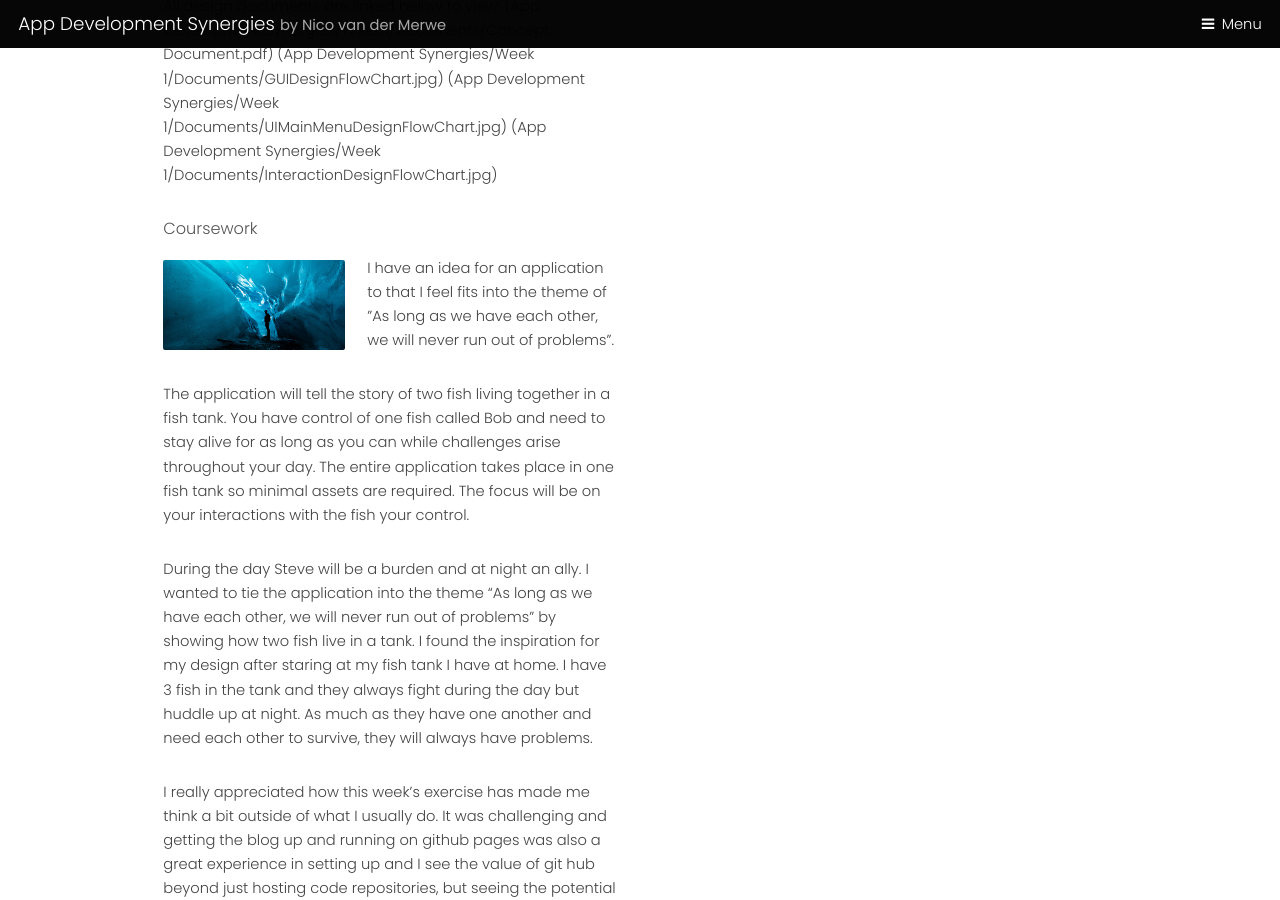
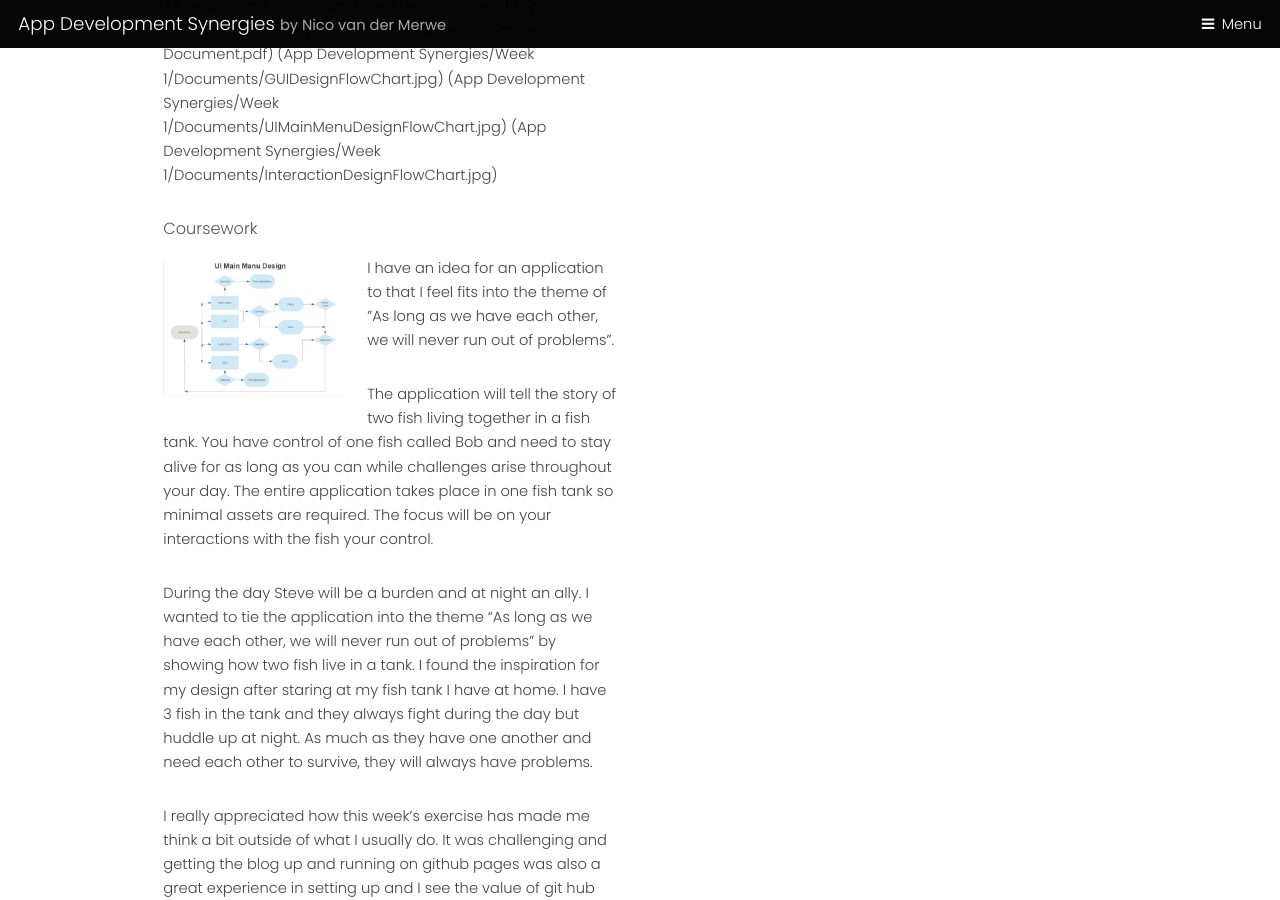
Before and after one commit to NicoVDMerweCRJ/NicoVDMerweCRJ.github.io, a Jekyll site: the page appdevelopmentsynergies.html, which Jekyll copies as it is, in a window 1280 px wide and 900 px high, scrolled down 3194 px. Built offline with Jekyll 4.4.1, drawn with Linux system fonts in a browser that asks for light colours.

Commit message:
Update appdevelopmentsynergies.html

```diff
--- a/appdevelopmentsynergies.html
+++ b/appdevelopmentsynergies.html
@@ -86,7 +86,7 @@ Textures will be 2k resolution and all materials are developed in Unreal Engine
 							(App Development Synergies/Week 1/Documents/InteractionDesignFlowChart.jpg)
 
 							<h4>Coursework</h4>
-							<p><span class="image left"><img src="images/pic02.jpg" alt="" /></span>I have an idea for an application to that I feel fits into the theme of ”As long as we have each other, we will never run out of problems”.</p>
+							<p><span class="image left"><img src="App Development Synergies/Week 1/Documents/UIMainMenuDesignFlowChart.jpg" alt="" /></span>I have an idea for an application to that I feel fits into the theme of ”As long as we have each other, we will never run out of problems”.</p>
 							<p>The application will tell the story of two fish living together in a fish tank. You have control of one fish called Bob and need to stay alive for as long as you can while challenges arise throughout your day. The entire application takes place in one fish tank so minimal assets are required. The focus will be on your interactions with the fish your control.</p>
 							<p>During the day Steve will be a burden and at night an ally. I wanted to tie the application into the theme “As long as we have each other, we will never run out of problems” by showing how two fish live in a tank. I found the inspiration for my design after staring at my fish tank I have at home. I have 3 fish in the tank and they always fight during the day but huddle up at night. As much as they have one another and need each other to survive, they will always have problems.</p>
 							<p>I really appreciated how this week’s exercise has made me think a bit outside of what I usually do. It was challenging and getting the blog up and running on github pages was also a great experience in setting up and I see the value of git hub beyond just hosting code repositories, but seeing the potential of hosting a blog or examples of work done on a domain of your choice.</p>
```
